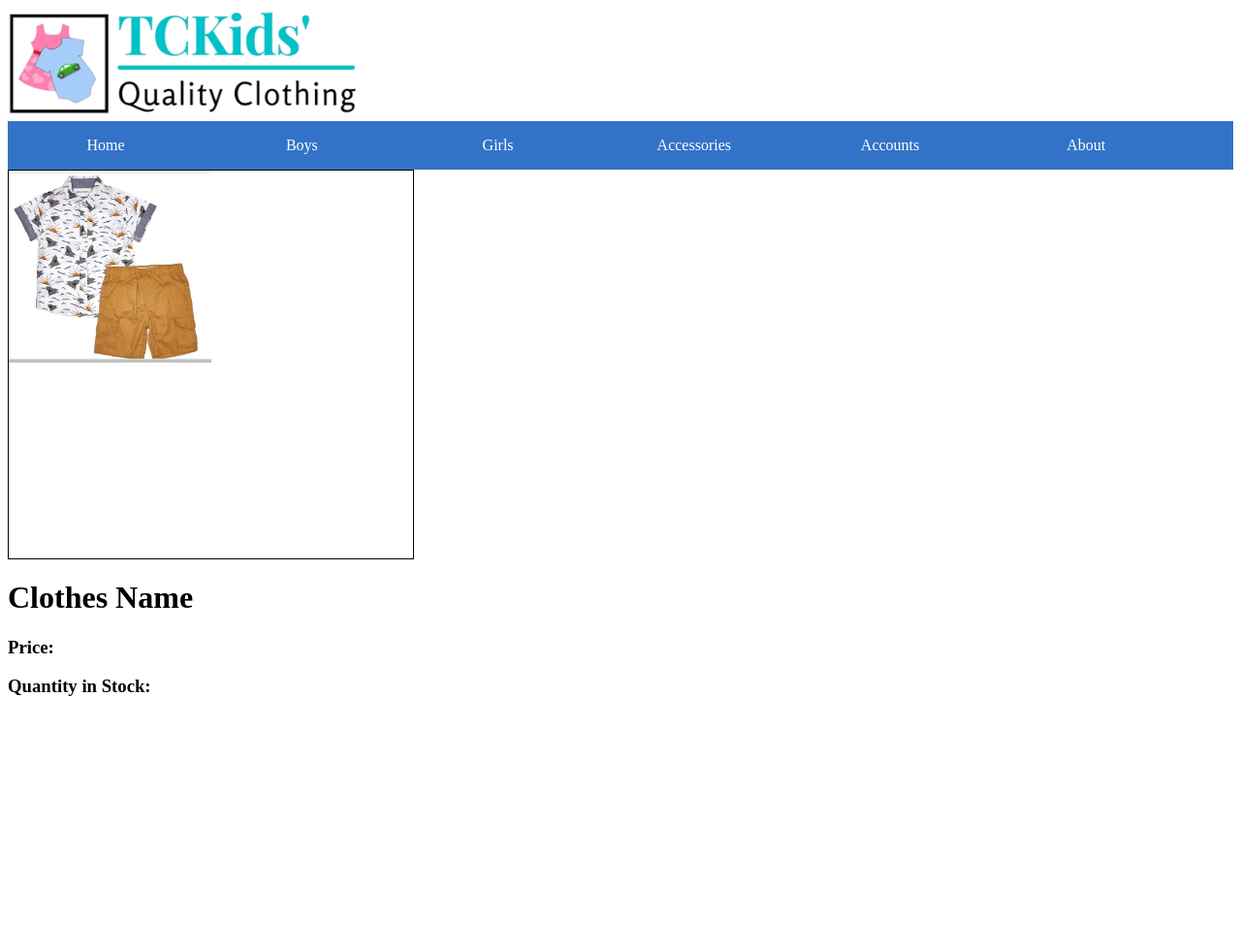
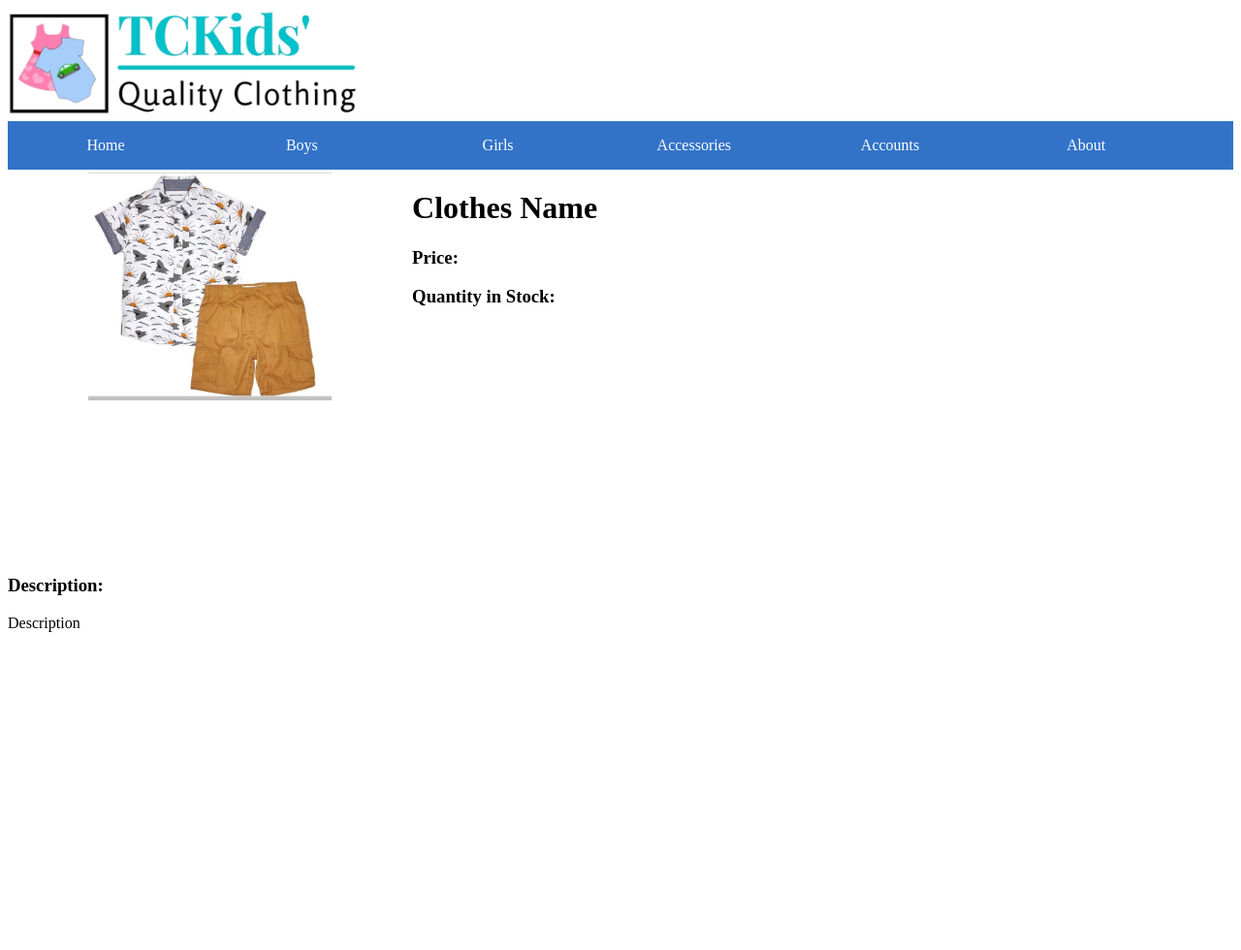
Before and after one commit to Theo342020/godly-nerd, a plain HTML site: page pages/cPage.html in a window 1280 px wide. Shown: the top 980 px of the page at 97% size. After the commit the page ends 800 px from the top, so only its background shows below. Drawn offline with Linux system fonts and the light colour scheme; files that its build step writes are made by us from their sources.

Commit message:
Minor Updates

```diff
--- a/css/design.css
+++ b/css/design.css
@@ -65,14 +65,13 @@
 }
 #picDiv {
 	width: 33%;
-	/*text-align: center;*/
-	border: 1px solid black;
+	text-align: center;
 }
 #des {
-	width: 67%;
+	width: 66%;
 }
 #item {
-        width: 50%;
+        width: 60%;
         margin-left: auto;
         margin-right: auto;
 }
```
